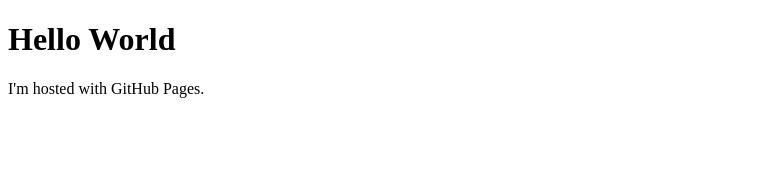
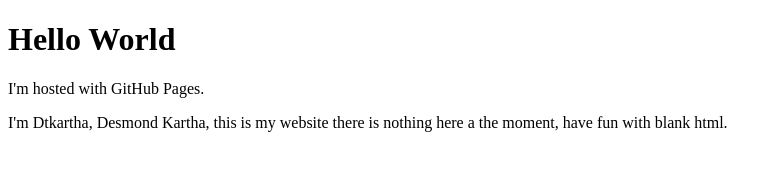
Before and after one commit to dtkartha/dtkartha.github.io, a plain HTML site: page index.html in a window 1280 px wide. Shown: the whole page, without its empty margins (0-782 px from the left). Drawn offline with Linux system fonts and the light colour scheme.

Commit message:
Update index.html

```diff
--- a/index.html
+++ b/index.html
@@ -3,5 +3,6 @@
 <body>
 <h1>Hello World</h1>
 <p>I'm hosted with GitHub Pages.</p>
+<p>I'm Dtkartha, Desmond Kartha, this is my website there is nothing here a the moment, have fun with blank html.</p>
 </body>
 </html>
```
